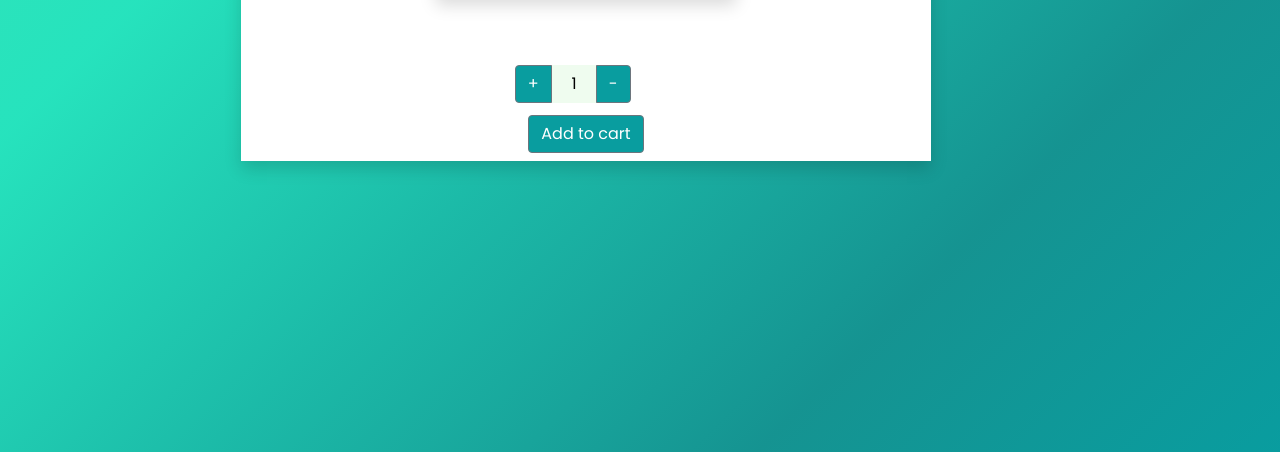
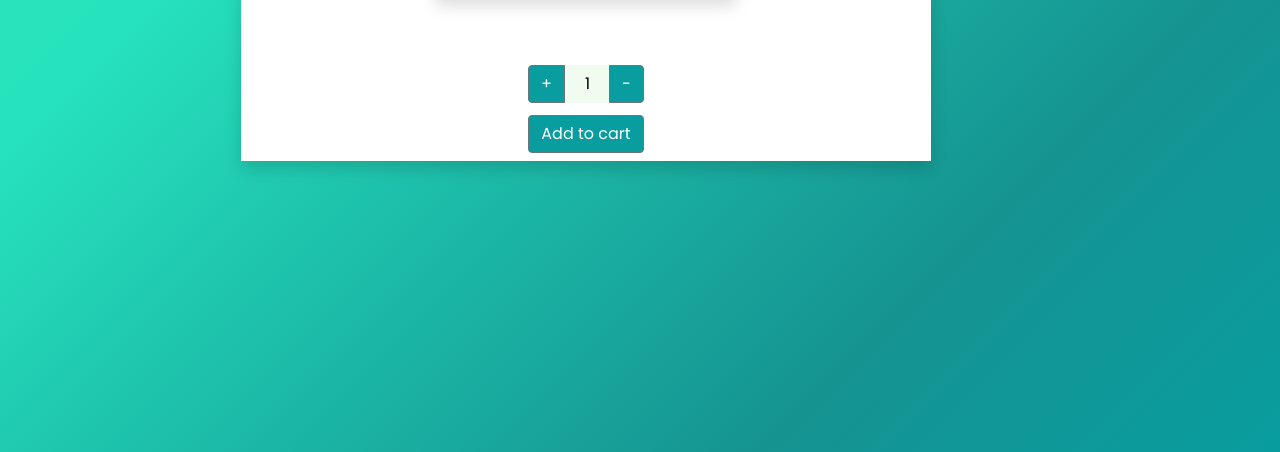
Before and after one commit to JayasriAR/Shopping_Cart, a plain HTML site: page assests/files/product.html in a window 1280 px wide. Shown: the part 364-816 px from the top of the page. Drawn offline with nearby package versions, Linux system fonts and the light colour scheme.

Commit message:
Update product.html

```diff
--- a/assests/files/product.html
+++ b/assests/files/product.html
@@ -36,7 +36,7 @@
 
     <div class="row justify-content-center w-50 m-1">
 
-  <div class="col-12 col-sm-6">
+  <div class="col-12 d-flex justify-content-center">
     <div class= "btn-group" role="group" aria-label="Basic example">
       <button type="button" class="btn btn-secondary" id="add"  onclick="add()">+</button>
       <span id="get_price1"></span>
```
